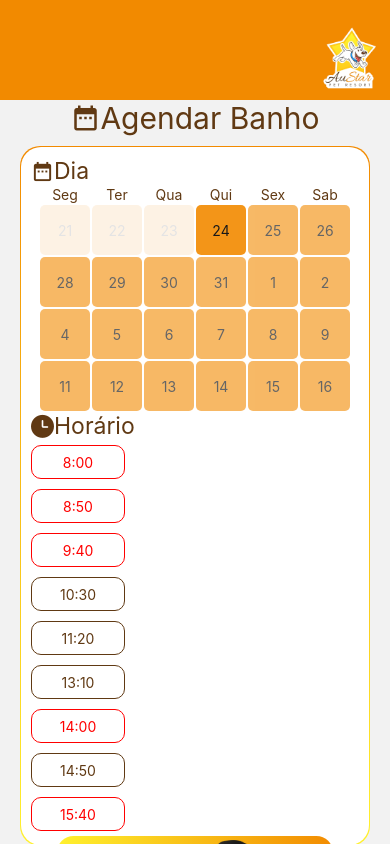
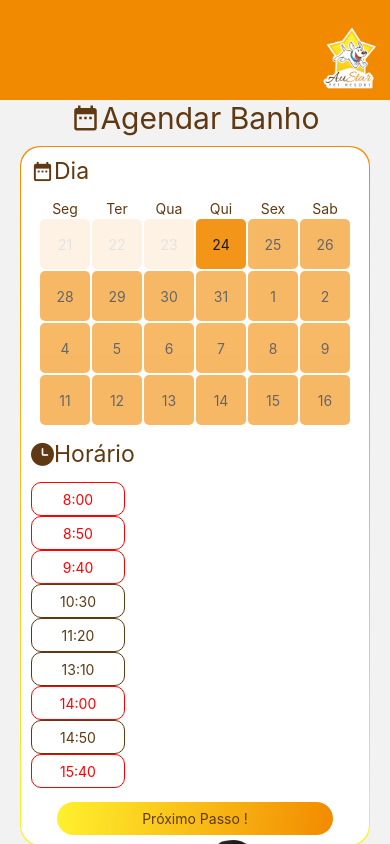
Before and after one commit to Ga-Alves/AuStar_Pet_Resort, a React Native app in the folder client_customer/: screen /AgendaBanhoPasso3 in a window 390 px wide. Built offline with nearby package versions, Linux system fonts and the light colour scheme.

Commit message:
Implementado o botão horario:  com a função de selecionar somente um dos horarios disponiveis

```diff
--- a/client_customer/components/SelectTimeBath.jsx
+++ b/client_customer/components/SelectTimeBath.jsx
@@ -3,12 +3,20 @@ import { View , StyleSheet} from "react-native";
 // components
 import { TimeButton } from "./TimeButton";
 
-function SelectTimeBath({times, availableTimes}) {
+// Cria uma lista com os horarios disponiveis
+function SelectTimeBath({times, availableTimes, selectedTime, setSelectTime}) {
     return (
         <View>
             {times && availableTimes && availableTimes.map((available, idx) => {
                 return (
-                    <TimeButton text={times[idx]} isAvailable={available}></TimeButton>
+                    <TimeButton
+                    text={times[idx]}
+                    key={idx}
+                    isAvailable={available}
+                    selectedTime={selectedTime}
+                    setSelectTime={setSelectTime}
+                    >
+                    </TimeButton>
                 )
             })}
         </View>
--- a/client_customer/components/TimeButton.jsx
+++ b/client_customer/components/TimeButton.jsx
@@ -3,15 +3,25 @@ import { Text, StyleSheet, TouchableOpacity} from "react-native";
 
 function TimeButton(props) {
 
-    const enableButtonStyle = [styles.container, styles.flexAlign, styles.enableButton]
-    const disableButtonStyle = [styles.container, styles.flexAlign, styles.disableButton]
     return (
         // Button for not available time
         <TouchableOpacity
             disabled={!props.isAvailable}
-            style={props.isAvailable ? enableButtonStyle : disableButtonStyle}>
+            style={[
+                styles.container,
+                styles.flexAlign,
+                props.isAvailable ?
+                    props.selectedTime == props.text ? styles.selectedButton : styles.enableButton
+                    : styles.disableButton,
+            ]}
+            onPress={() => props.setSelectTime(props.text)}
+            >
             <Text
-                style={props.isAvailable ? styles.enableText : styles.disableText}>
+                style={[
+                    props.isAvailable ?
+                        props.selectedTime == props.text ? styles.selectText : styles.enableText
+                        : styles.disableText,
+                    ]}>
                 {props.text}</Text>
         </TouchableOpacity>
     )
@@ -24,7 +34,7 @@ const styles = StyleSheet.create({
         height: 34,
         borderRadius: 10,
         borderWidth: 1,
-        marginVertical: 5,
+        marginVertical: 0,
     },
 
     disableButton: {
@@ -33,6 +43,10 @@ const styles = StyleSheet.create({
 
     enableButton: {
         borderColor: "#603913",
+    },
+
+    selectedButton: {
+        backgroundColor: "#603913",
     },
 
     enableText: {
@@ -44,7 +58,7 @@ const styles = StyleSheet.create({
     },
 
     selectText: {
-
+        color: "#FFFFFF",
     },
 
     // Centraliza os elementos filhos
--- a/client_customer/context/AgendaBanhoContext.jsx
+++ b/client_customer/context/AgendaBanhoContext.jsx
@@ -20,6 +20,7 @@ function Context(props) {
             form: form,
             setPetID: (id) => setForm({...form, id_pet: id}),
             setDate: (dateStr) => setForm({...form, dia: dateStr}),
+            setTime: (timeStr) => setForm({...form, horario: timeStr})
         }}>
             {props.children}
         </AgendaBanhoContext.Provider>
--- a/client_customer/views/AgendaBanhoPasso3.jsx
+++ b/client_customer/views/AgendaBanhoPasso3.jsx
@@ -1,4 +1,5 @@
-import { ScrollView, Text, View, StyleSheet, Button } from 'react-native'
+import { useContext, useEffect, useState } from "react";
+import { ScrollView, Text, View, StyleSheet} from 'react-native'
 
 // components
 import { Footer } from '../components/Footer'
@@ -14,15 +15,22 @@ import { OrangeButton } from '../components/OrangeButton';
 import { Calendar } from '../components/Calendar';
 
 // context
-import { useContext } from 'react';
 import { AgendaBanhoContext } from '../context/AgendaBanhoContext';
 
 function AgendaBanhoPasso3(props) {
-    const { setDate } = useContext(AgendaBanhoContext)
+    const { form, setDate, setTime } = useContext(AgendaBanhoContext)
 
+    const time = ["8:00", "8:50", "9:40", "10:30", "11:20", "13:10", "14:00", "14:50", "15:40"]
+    const [ availableTime, setAvailableTime ] = useState([])
 
-    const availableTime = [false, false, false, true, true, true, false, true, false]
-    const time = ["8:00", "8:50", "9:40", "10:30", "11:20", "13:10", "14:00", "14:50", "15:40"]
+    useEffect(() => {
+        // simulando uma requisição de 3s de delay
+        // requisição para pegar os pets do usuario.
+        setTimeout(() => {
+            setAvailableTime([false, false, false, true, true, true, false, true, false])
+        }, 1500)
+    }, [])
+
 
     return (
         <ScrollView>
@@ -47,7 +55,7 @@ function AgendaBanhoPasso3(props) {
 
                         {/* Select Bath Time */}
                         <View style={{alignItems: 'flex-start', width: '100%', gap: 5}}>
-                            <SelectTimeBath times={time} availableTimes={availableTime}></SelectTimeBath>
+                            <SelectTimeBath selectedTime={form.horario} setSelectTime={setTime} times={time} availableTimes={availableTime}></SelectTimeBath>
                         </View>
 
                         <OrangeButton onPress={() => props.navigation.push('AgendaBanhoPasso5')} text='Próximo Passo !'/>
```
